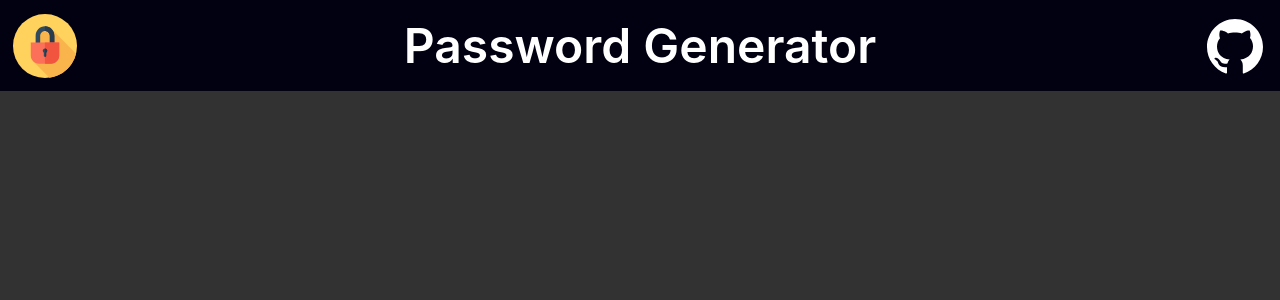
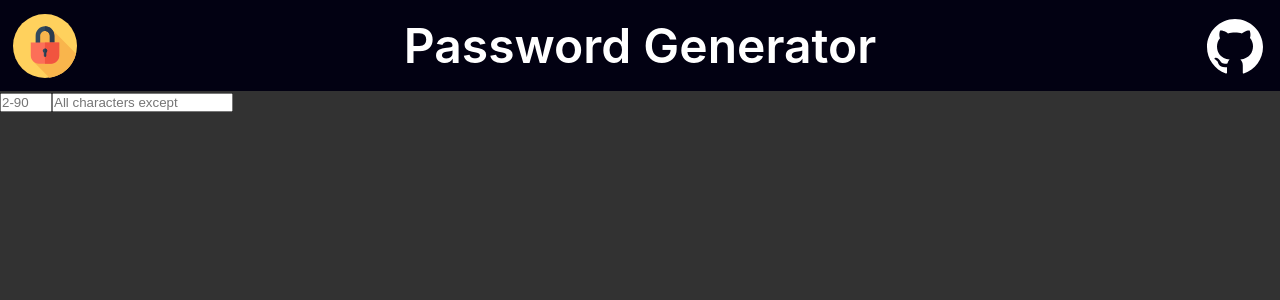
Before and after one commit to divyanshchahar/password_generator, a React (Create React App) app: page / in a window 1280 px wide. Shown: the top 300 px of the page. Built offline with nearby package versions, Linux system fonts and the light colour scheme.

Commit message:
integrated new layout

```diff
--- a/src/App.js
+++ b/src/App.js
@@ -1,10 +1,15 @@
 import "./App.css";
 import Header from "./layouts/Header";
+import NumberOfChar from "./components/NumberOfChar";
+import ExceptChar from "./components/ExceptChar";
+
+import PasswordLayout from "./layouts/PasswordLayout";
 
 function App() {
   return (
     <>
       <Header />
+      <PasswordLayout />
     </>
   );
 }
```
